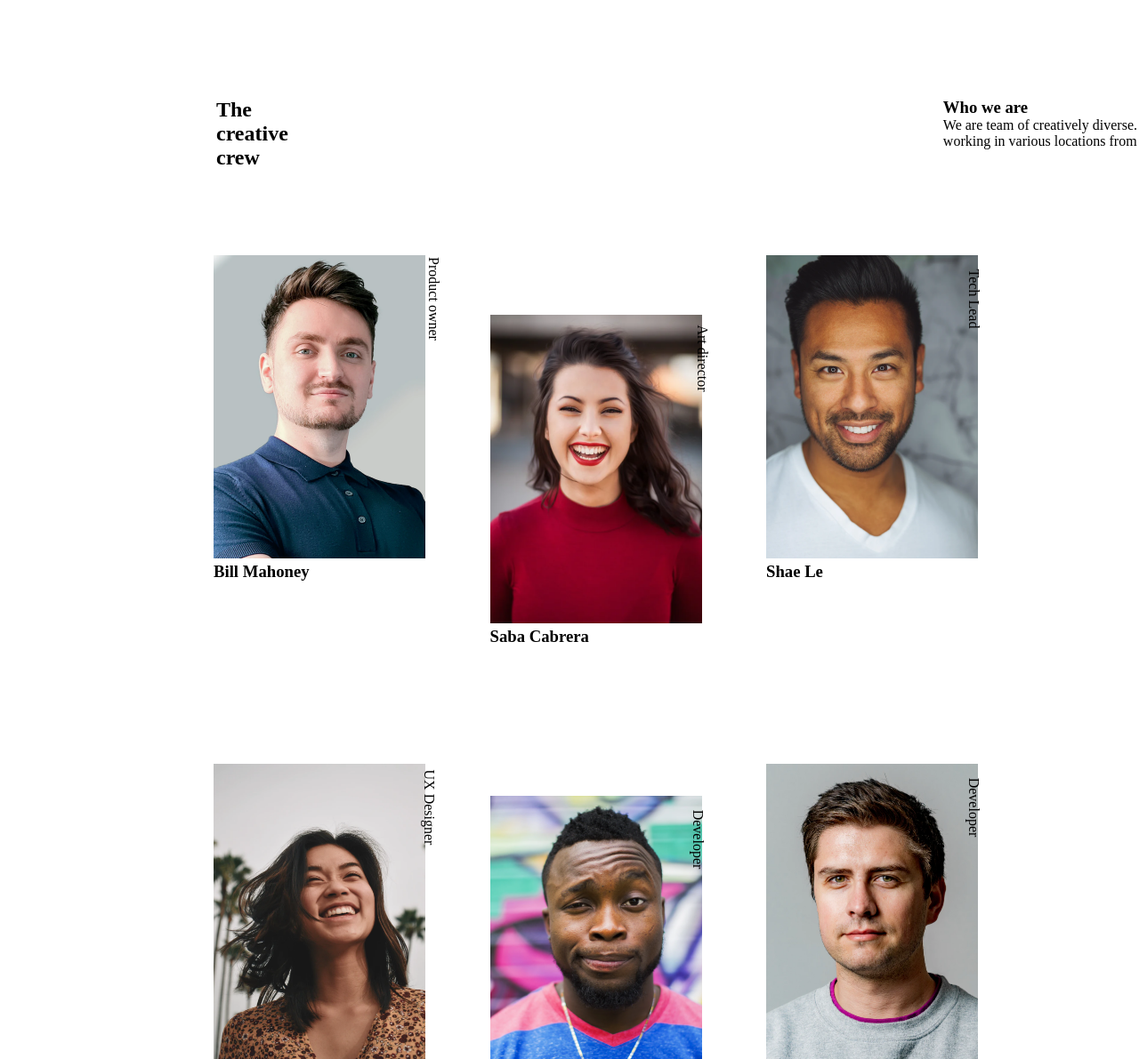
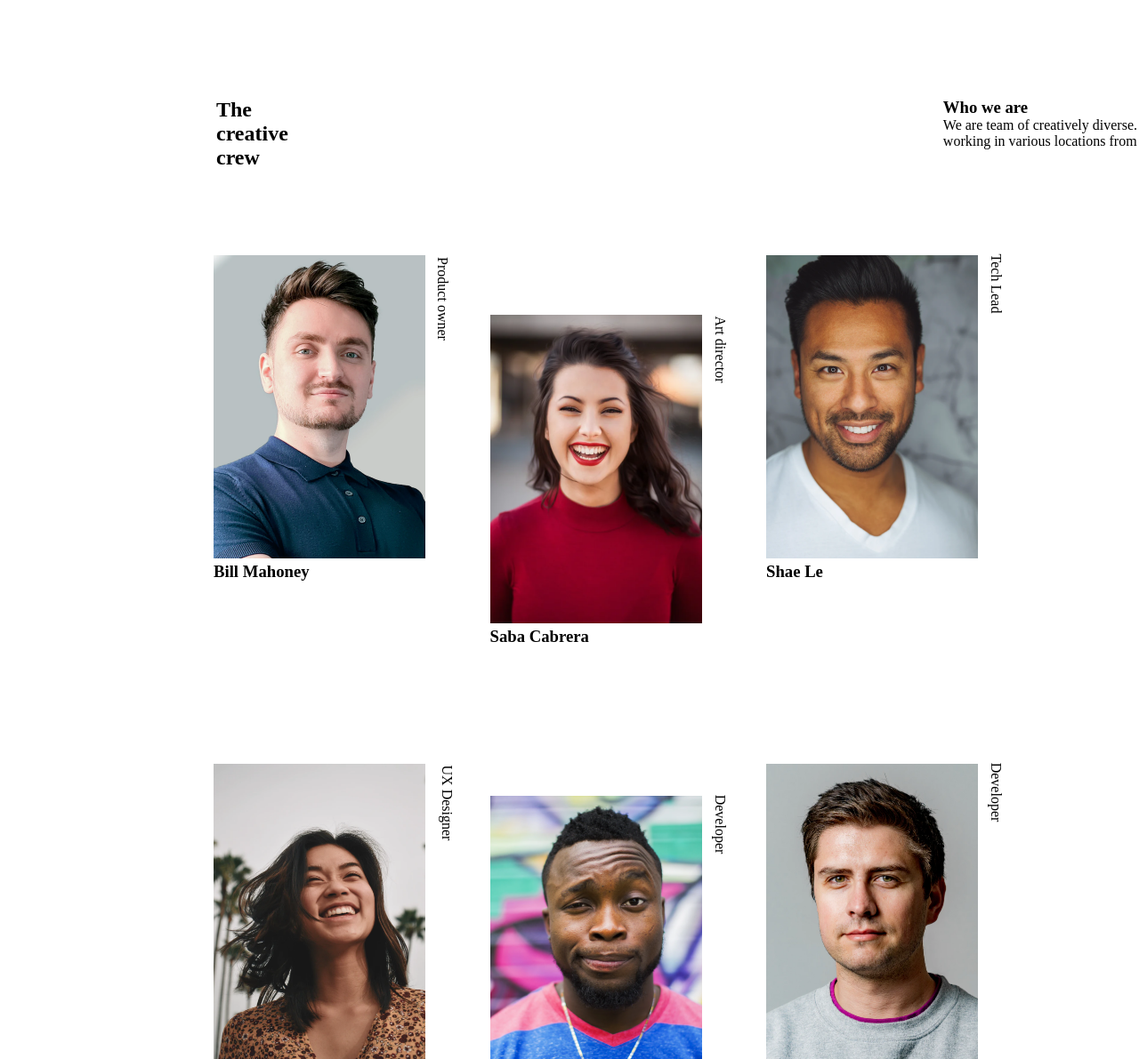
Before and after one commit to sinon-waren/My-Team-Page-Master, a plain HTML site: page index.html in a window 1280 px wide. Shown: the top 1191 px of the page at 89% size. Drawn offline with Linux system fonts and the light colour scheme.

Commit message:
fix position span

```diff
--- a/styles/style.css
+++ b/styles/style.css
@@ -54,14 +54,40 @@ img {
     margin-top: 132px;
 }
 
-.profil-img-team div {
+.profil-img-team div  {
     position: relative;
 }
 
-.profil-img-team div span {
+ .profil-img-first span {
     position: absolute;
     display: inline-block;
     transform: rotate(90deg);
     top: 40px;
-    left: 200px;
+    left: 210px;
 }
+
+.profil-img-second span {
+    position: absolute;
+    display: inline-block;
+    transform: rotate(90deg);
+    top: 30px;
+    left: 220px;
+}
+
+.profil-img-fourth span {
+    position: absolute;
+    display: inline-block;
+    transform: rotate(90deg);
+    top: 35px;
+    left: 220px;
+}
+
+
+
+.profil-img-third span, .profil-img-fith span, .profil-imgs-sixth span {
+    position: absolute;
+    display: inline-block;
+    transform: rotate(90deg);
+    top: 23px;
+    left: 225px;
+}
```
Also changed, not shown: index.html (+4 -4 lines).
